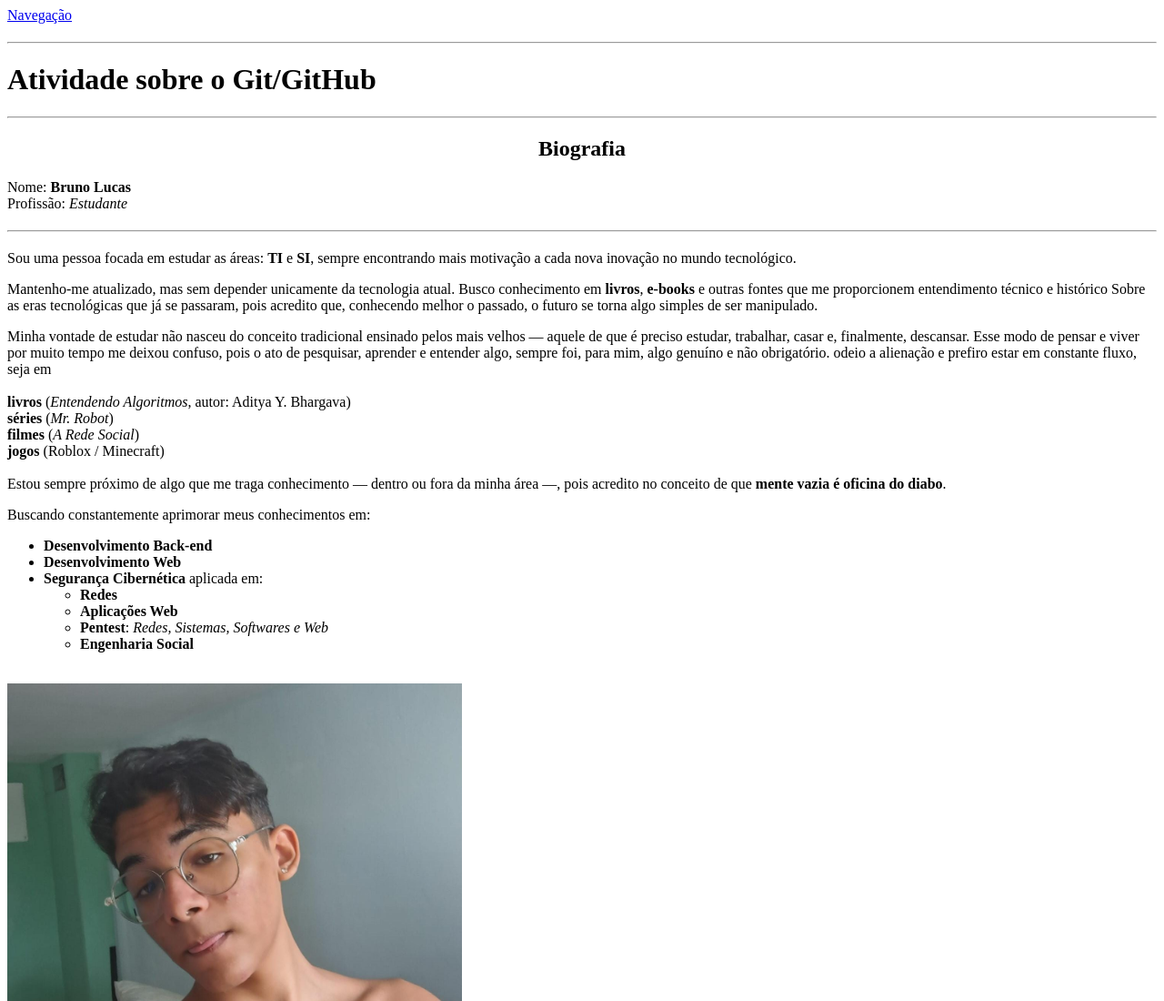
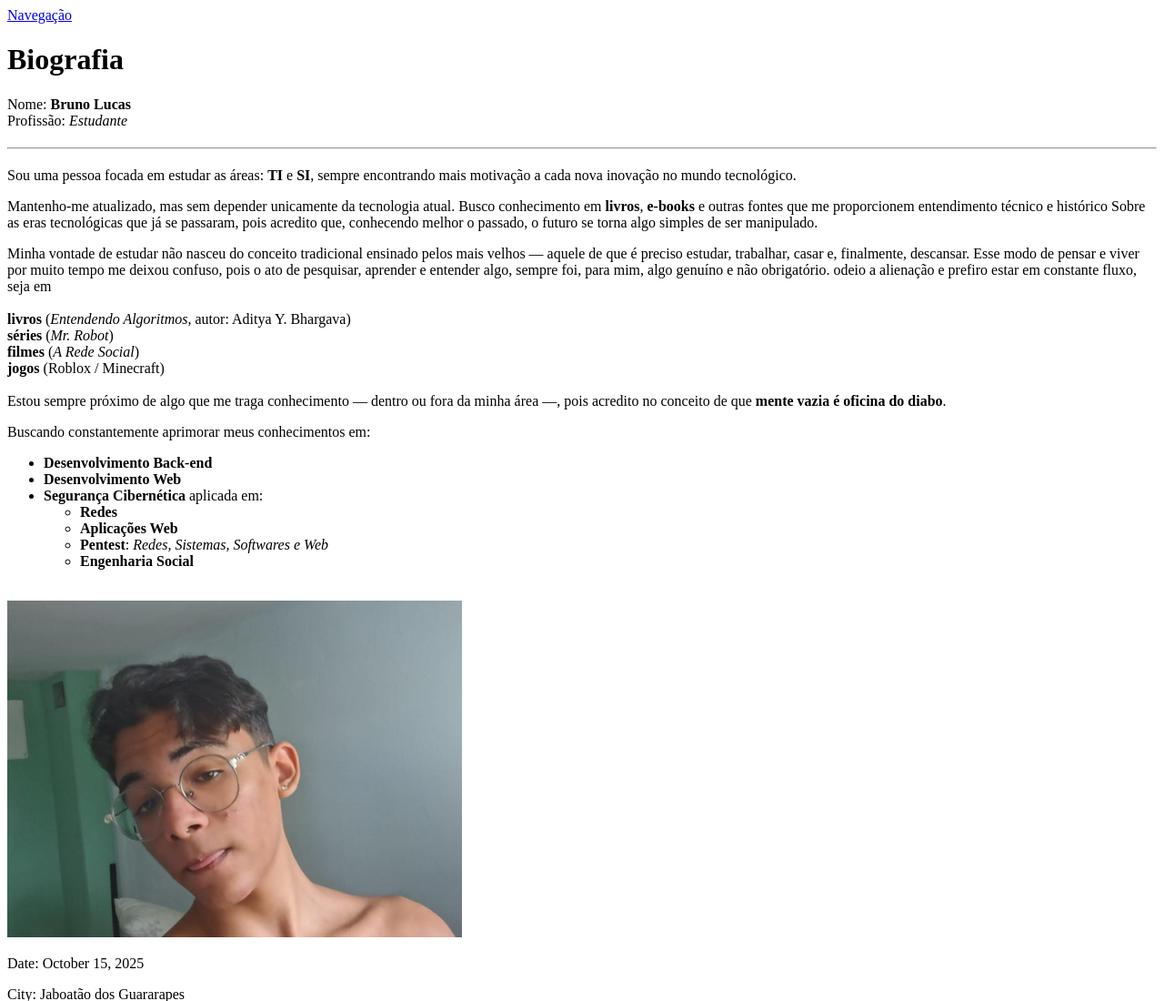
Before and after one commit to Guilherme90000/Tasks, a plain HTML site: page biografia.15-10-2025/atv_biografia.html in a window 1280 px wide. Shown: the top 1100 px of the page at 91% size. Drawn offline with Linux system fonts and the light colour scheme.

Commit message:
Fix error in atv_biografia.html

```diff
--- a/biografia.15-10-2025/atv_biografia.html
+++ b/biografia.15-10-2025/atv_biografia.html
@@ -33,11 +33,7 @@
     <nav>
         <a href="../index.html">Navegação</a>
     </nav>
-    <hr>
-    <h1>Atividade sobre o Git/GitHub</h1>
-    <hr>
-
-    <h2>Biografia</h2>
+    <h1>Biografia</h1>
 
     <div>
         <p class="info">Nome: <b>Bruno Lucas <br></b>
```
